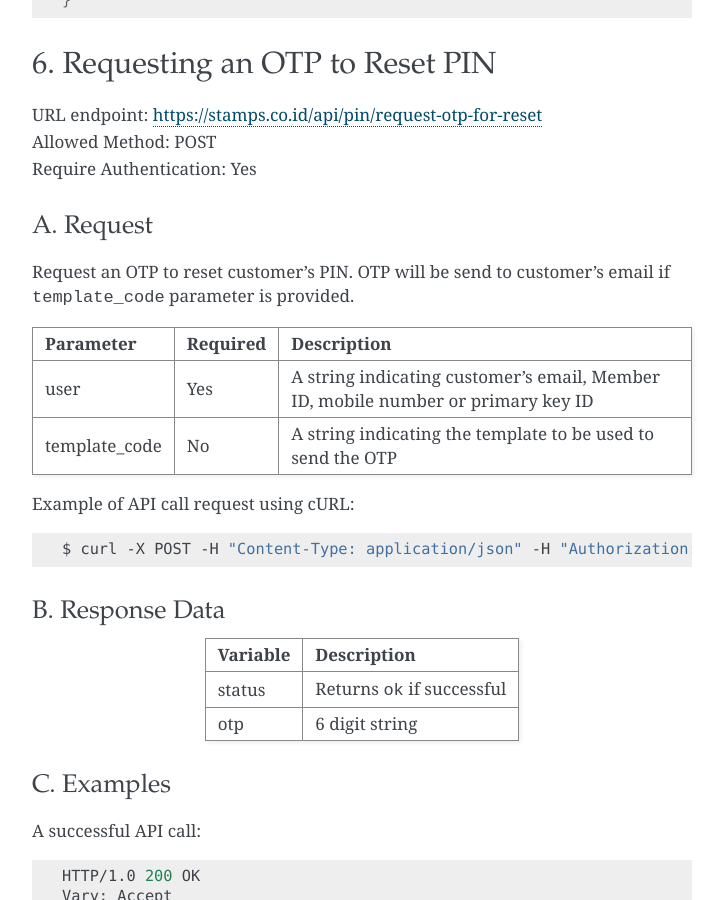
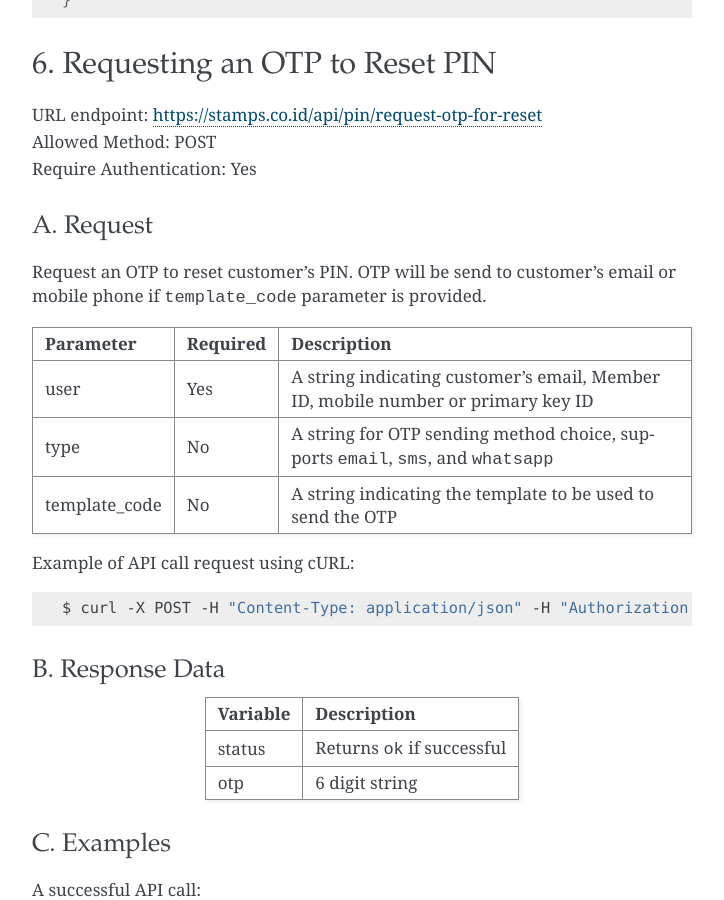
Before and after one commit to ui/stamps-api-docs, a Sphinx documentation site: the page built from source/auth_api.rst, in a window 1280 px wide and 900 px high, scrolled down 6441 px. Shown: the whole window, without its empty margins (388-1112 px from the left). Built offline with Sphinx 7.4.7, drawn with Linux system fonts in a browser that asks for light colours.

Commit message:
update /api/pin/request-otp-for-reset (#243)

```diff
--- a/source/auth_api.rst
+++ b/source/auth_api.rst
@@ -349,12 +349,13 @@ A successful API call:
 A. Request
 ----------
 
-Request an OTP to reset customer's PIN. OTP will be send to customer's email if ``template_code`` parameter is provided.
+Request an OTP to reset customer's PIN. OTP will be send to customer's email or mobile phone if ``template_code`` parameter is provided.
 
 ============= ======== ===========
 Parameter     Required Description
 ============= ======== ===========
 user          Yes      A string indicating customer's email, Member ID, mobile number or primary key ID
+type          No       A string for OTP sending method choice, supports ``email``, ``sms``, and ``whatsapp``
 template_code No       A string indicating the template to be used to send the OTP
 ============= ======== ===========
 
@@ -666,7 +667,7 @@ Request an OTP to reset customer's password. OTP will be send to customer's emai
 Parameter     Required Description
 ============= ======== ===========
 identifier    Yes      A string indicating customer's email, Member ID, mobile number or primary key ID
-type          Yes      A string for OTP sending method choice, supports ``email`` and ``sms``
+type          Yes      A string for OTP sending method choice, supports ``email``, ``sms``, and ``whatsapp``
 template_code No       A string indicating the template to be used to send the OTP
 ============= ======== ===========
 
```
